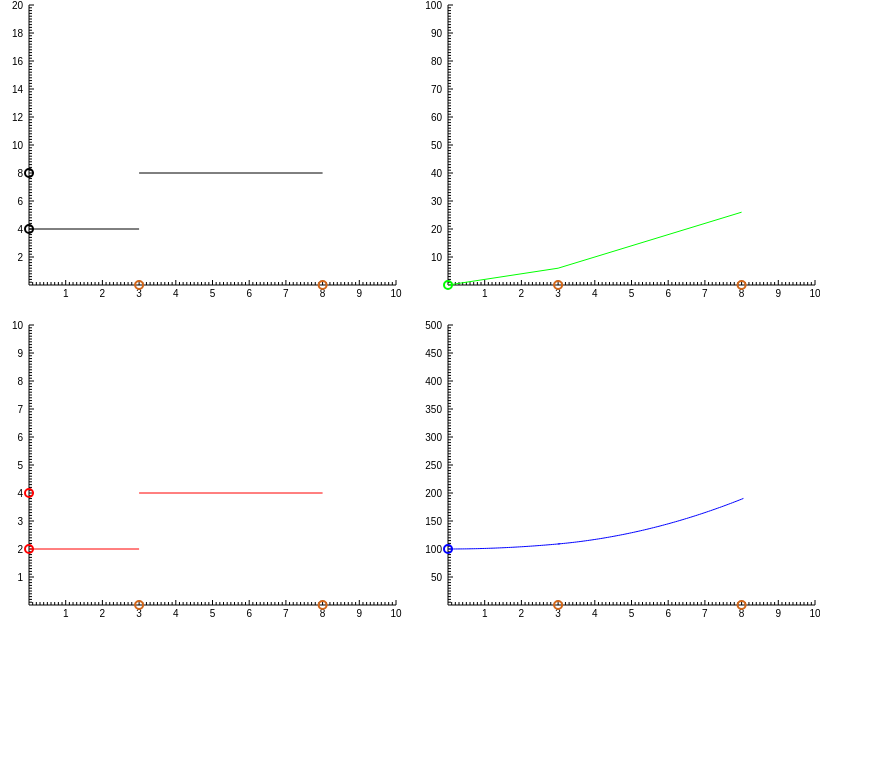
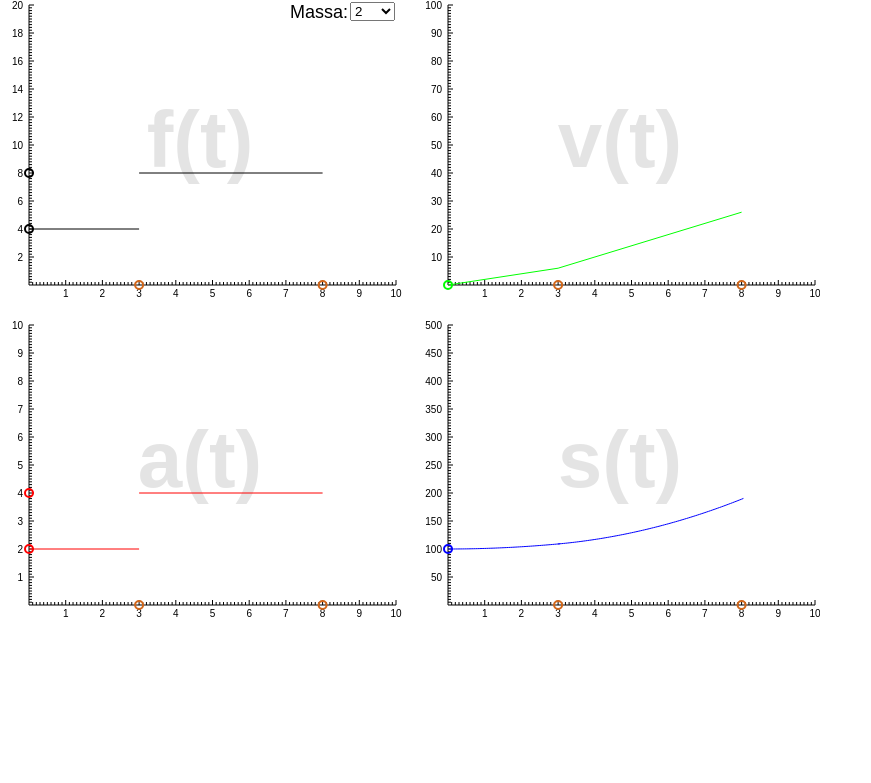
Before and after one commit to cepa-usp/AI-0185, a plain HTML site: page dev/index.html in a window 1280 px wide. Shown: the whole page, without its empty margins (0-871 px from the left). Drawn offline with Linux system fonts and the light colour scheme.

Commit message:
Adicionado o drop down da massa. Adicionado os labels dos gráficos.

```diff
--- a/dev/css/style.css
+++ b/dev/css/style.css
@@ -9,7 +9,7 @@ body{
 	/**************************************************/
 
 	font-family: "Arial";
-	font-size: 20px;
+	font-size: 18px;
 	overflow: hidden;
 	margin: 0px;
 	padding: 0px;
@@ -52,3 +52,49 @@ body{
 			left: 0px;
 			top: 0px;
 		}
+
+		p{
+			font-size: 80px;
+			font-weight: bold;
+			width: 400px;
+			height: 300px;
+			line-height: 120px;
+			text-align: center;
+			opacity: 0.1;
+		}
+
+		#fxt{
+			position: absolute;
+			left: 0px;
+			top: 0px;
+		}
+
+		#vxt{
+			position: absolute;
+			left: 420px;
+			top: 0px;
+		}
+
+		#axt{
+			position: absolute;
+			left: 0px;
+			top: 320px;
+		}
+
+		#sxt{
+			position: absolute;
+			left: 420px;
+			top: 320px;
+		}
+
+		#fPicker{
+			position: absolute;
+			left: 350px;
+			top: 2px;
+		}
+
+		#mass{
+			position: absolute;
+			left: 290px;
+			top: 2px;
+		}
--- a/dev/index.html
+++ b/dev/index.html
@@ -17,11 +17,25 @@
     	<div id="content">
 
             <div id="main">
+                <div id="fxt"><p>f(t)</p></div>
+                <div id="vxt"><p>v(t)</p></div>
+                <div id="axt"><p>a(t)</p></div>
+                <div id="sxt"><p>s(t)</p></div>
 
                 <!--- A ESTRUTRA HTML DO EXERCÍCIO DEVE VIR AQUI
                 <div id="chartContainer"></div>-->
                 <div id="charts"></div>
 
+                <div id="mass">Massa:</div>
+                <select id="fPicker" onchange="changeF()">
+                    <option>2</option>
+                    <option>5</option>
+                    <option>10</option>
+                    <option>20</option>
+                    <option>50</option>
+                    <option>100</option>
+                </select>
+
             </div>
         </div>
     </body>
--- a/dev/js/main.js
+++ b/dev/js/main.js
@@ -6,6 +6,7 @@ var pointr = 4;
 var r;
 var chart = {};
 var pts = {};
+var ptsIds = ["s0", "v0", "a0", "a1", "f0", "f1"];
 
 var s0 = 100;
 var v0 = 0;
@@ -103,6 +104,8 @@ function Graph(originX, originY, width, height, xmin, xmax, ymin, ymax, tickx, s
 	g.points = {};
 	g.segments = {};
 	g.curves = {};
+	g.textsX = [];
+	g.textsY = [];
 
 	g.drawAxis = function(){
 		this.axis = r.path("M" + this.x0 + "," + (this.y0 - this.height) + "L" + this.x0 + "," + this.y0 + "L" + (this.x0 + this.width) + "," + this.y0);
@@ -114,7 +117,7 @@ function Graph(originX, originY, width, height, xmin, xmax, ymin, ymax, tickx, s
 		var tickNx = this.tickx/this.subtickx;
 		var subTickControlx = 1;
 		var tickPosX = 0;
-		var textsX = [];
+		//var textsX = [];
 		for (var i = this.xmin + this.subtickx; i <= this.xmax; i += this.subtickx) {
 			tickPosX = this.getStageCoords(i, this.ymin);
 			if(subTickControlx < tickNx){
@@ -123,7 +126,7 @@ function Graph(originX, originY, width, height, xmin, xmax, ymin, ymax, tickx, s
 			}else{
 				pathx += "M" + tickPosX.x + "," + (tickPosX.y - 5) + "L" + tickPosX.x + "," + (tickPosX.y);
 				subTickControlx = 1;
-				textsX.push(r.text(tickPosX.x, tickPosX.y + 8, i.toFixed(0)));
+				this.textsX.push(r.text(tickPosX.x, tickPosX.y + 8, i.toFixed(0)));
 			}
 
 		};
@@ -136,7 +139,7 @@ function Graph(originX, originY, width, height, xmin, xmax, ymin, ymax, tickx, s
 		var tickNy = this.ticky/this.subticky;
 		var subTickControly = 1;
 		var tickPosY = 0;
-		var textsY = [];
+		//var textsY = [];
 		for (var i = this.ymin + this.subticky; i <= this.ymax; i += this.subticky) {
 			tickPosY = this.getStageCoords(this.xmin, i);
 			//pathx += "M" + tickPosX.x + "," + (tickPosX.y - 2) + "L" + tickPosX.x + "," + (tickPosX.y + 2);
@@ -146,7 +149,7 @@ function Graph(originX, originY, width, height, xmin, xmax, ymin, ymax, tickx, s
 			}else{
 				pathy += "M" + tickPosY.x + "," + tickPosY.y + "L" + (tickPosY.x + 5) + "," + tickPosY.y;
 				subTickControly = 1;
-				textsY.push(r.text(tickPosY.x - 6, tickPosY.y, i.toFixed(0)).attr("text-anchor", "end"));
+				this.textsY.push(r.text(tickPosY.x - 6, tickPosY.y, i.toFixed(0)).attr("text-anchor", "end"));
 			}
 
 		};
@@ -282,6 +285,24 @@ function Graph(originX, originY, width, height, xmin, xmax, ymin, ymax, tickx, s
 		this.drawAxis();
 		this.doTicksX();
 		this.doThicksY();
+	}
+
+	g.redraw = function(){
+		this.axis.remove();
+		this.gTicksX.remove();
+		this.gTicksY.remove();
+
+		for (var i = 0; i < this.textsX.length; i++) {
+			this.textsX[i].remove();
+		};
+		for (var i = 0; i < this.textsY.length; i++) {
+			this.textsY[i].remove();
+		};
+		this.textsX = [];
+		this.textsY = [];
+
+		this.draw();
+		updateAll();
 	}
 
 	g.draw();
@@ -608,8 +629,26 @@ function timeUp(){
     pt = null;
 }
 
-//----------------------------------------------------------------------------
-//Force move handlers
+function changeF(){
+	var newMass = Number($('#fPicker option:selected').text());
 
+	chart.eixos1.ymax = 10 * newMass;
+	chart.eixos1.ticky = newMass;
+	chart.eixos1.subticky = newMass/10;
+	mass = newMass;
+	chart.eixos1.redraw();
+}
 
-//----------------------------------------------------------------------------
+function updateAll(){
+	for (var i = 0; i < ptsIds.length; i++) {
+		var pt = pts[ptsIds[i]];
+		var stageCoords = pt.graph.getStageCoords(pt.position.x, pt.position.y);
+		var newPosy = stageCoords.y - pt.graph.y0;
+		pt.graphics.transform('t0,' + newPosy)
+    	pt.label.transform('t0,' + newPosy);
+    	pt.graphics.data("t", [0,newPosy]);
+	};
+
+	//updateForceGraphics();
+	updateAccelGraphics();
+}
```
